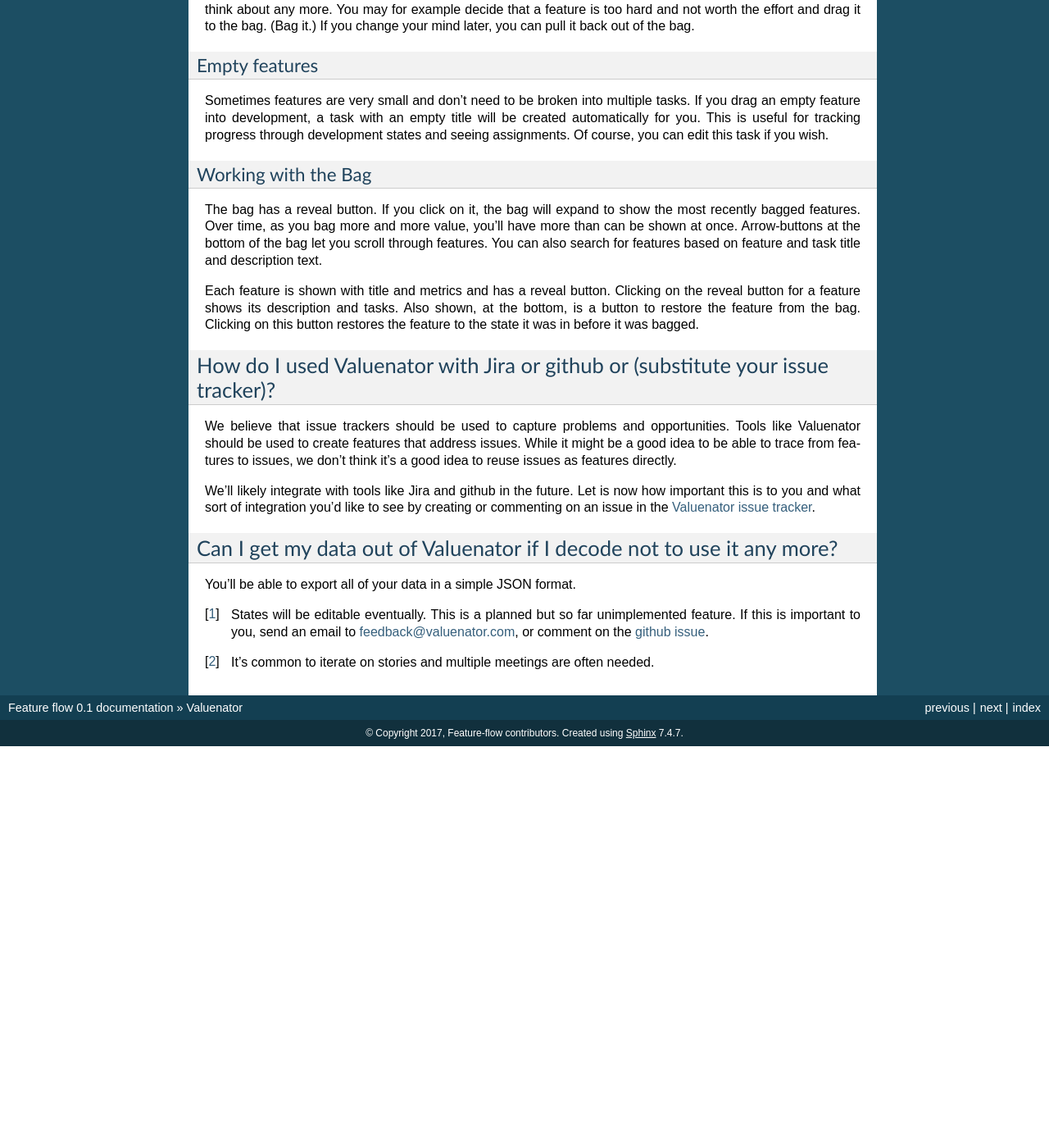
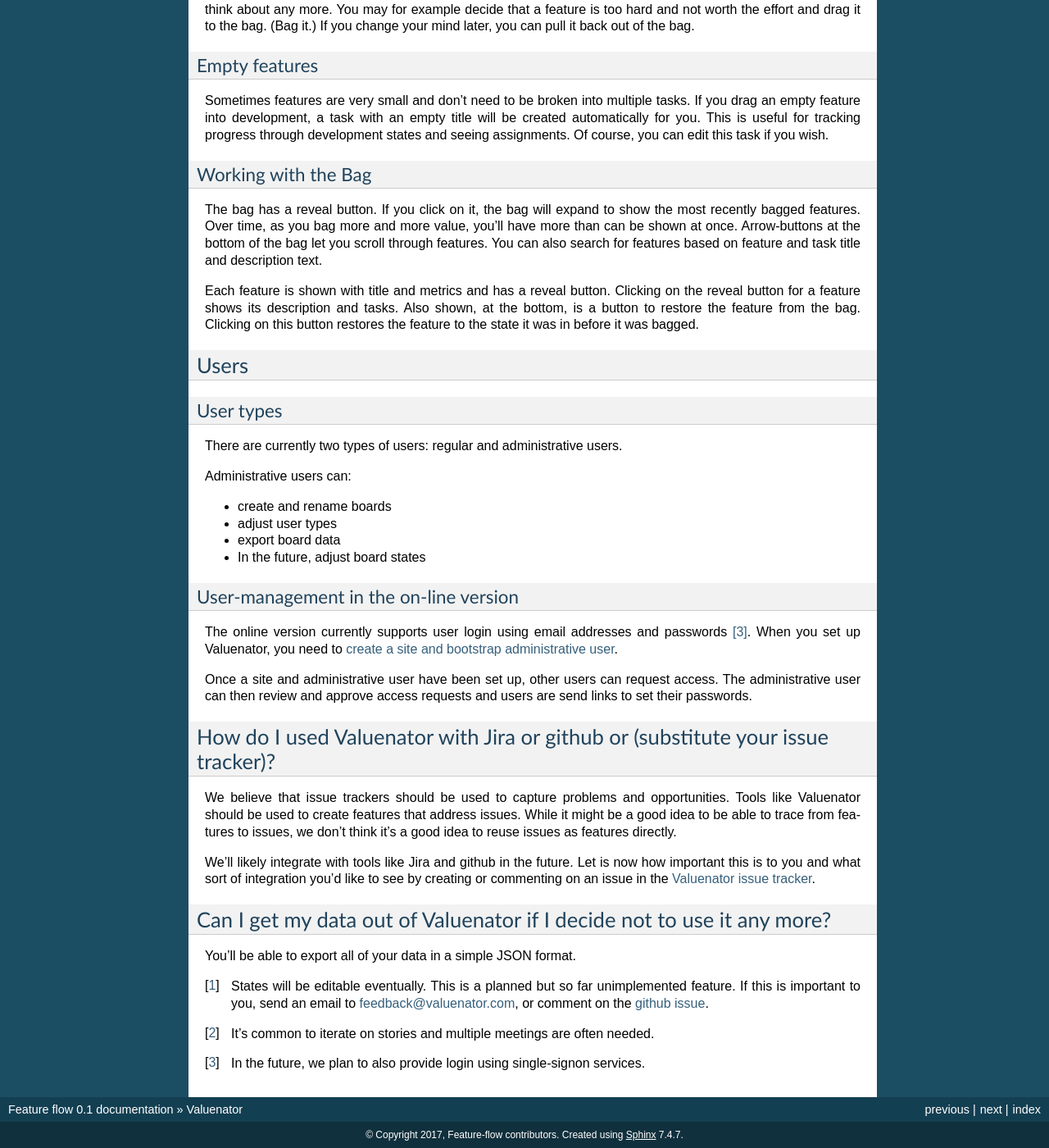
Before and after one commit to feature-flow/twotieredkanban, a Sphinx documentation site: the page built from doc/valuenator.rst, in a window 1280 px wide and 1400 px high, scrolled down 3632 px. Shown: the whole window at 82% size. Built offline with Sphinx 7.4.7, drawn with Linux system fonts in a browser that asks for light colours; before the commit the page ends 4542 px from its top, so only the background shows below that; some of the changed text lies outside the part shown.

Commit message:
Start documenting users.

```diff
--- a/doc/valuenator.rst
+++ b/doc/valuenator.rst
@@ -276,6 +276,38 @@
 the feature from the bag. Clicking on this button restores the feature
 to the state it was in before it was bagged.
 
+Users
+=====
+
+User types
+----------
+
+There are currently two types of users: regular and administrative
+users.
+
+Administrative users can:
+
+- create and rename boards
+
+- adjust user types
+
+- export board data
+
+- In the future, adjust board states
+
+User-management in the on-line version
+--------------------------------------
+
+The online version currently supports user login using email addresses
+and passwords [#sso]_.  When you set up Valuenator, you need to
+`create a site and bootstrap administrative user
+<https://github.com/feature-flow/twotieredkanban/blob/master/docker/README.rst#bootstrapping>`_.
+
+Once a site and administrative user have been set up, other users can
+request access.  The administrative user can then review and approve
+access requests and users are send links to set their passwords.
+
+
 How do I used Valuenator with Jira or github or (substitute your issue tracker)?
 ================================================================================
 
@@ -291,7 +323,7 @@
 the `Valuenator issue tracker
 <https://github.com/feature-flow/twotieredkanban/issues>`_.
 
-Can I get my data out of Valuenator if I decode not to use it any more?
+Can I get my data out of Valuenator if I decide not to use it any more?
 =======================================================================
 
 You'll be able to export all of your data in a simple JSON format.
@@ -304,3 +336,6 @@
 
 .. [#times] It's common to iterate on stories and multiple meetings
    are often needed.
+
+.. [#sso] In the future, we plan to also provide login using
+   single-signon services.
```
